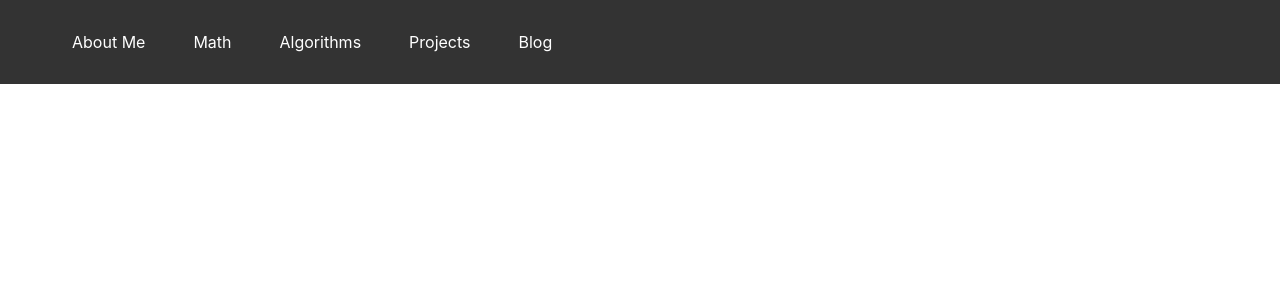
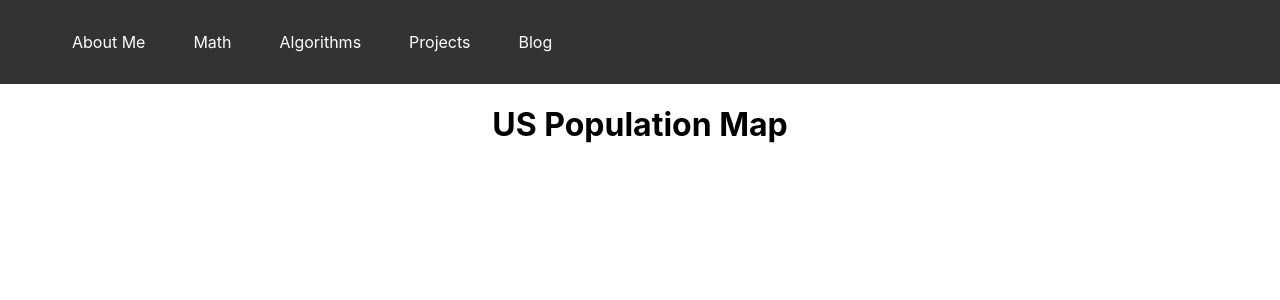
Before and after one commit to RichardZhang8020/my-simple-website, a React (Create React App) app: page /debugging in a window 1280 px wide. Shown: the top 300 px of the page. Built offline with nearby package versions, Linux system fonts and the light colour scheme.

Commit message:
add debugging component

```diff
--- a/package.json
+++ b/package.json
@@ -8,9 +8,11 @@
     "@testing-library/react": "^13.4.0",
     "@testing-library/user-event": "^13.5.0",
     "axios": "^1.7.2",
+    "bootstrap": "^5.3.3",
     "chart.js": "^4.4.3",
     "d3": "^7.9.0",
     "react": "^18.3.1",
+    "react-bootstrap": "^2.10.2",
     "react-chartjs-2": "^5.2.0",
     "react-dom": "^18.3.1",
     "react-router-dom": "^6.23.1",
--- a/src/App.js
+++ b/src/App.js
@@ -10,6 +10,7 @@ import Navbar from './components/Navbar';
 import Honesty from './pages/Blog/Honesty';
 import UsPopulation from './USPopulation';
 import StatePopulation from './StatePopulation';
+import Debugging from './Debugging';
 
 function App() {
   return (
@@ -25,6 +26,7 @@ function App() {
         <Route path="/blog/honesty" element={<Honesty />} />
         <Route path="/USPopulation" element={<UsPopulation />} />
         <Route path="/StatePopulation" element={<StatePopulation />} />
+        <Route path="/debugging" element={<Debugging />} />
       </Routes>
     </Router>
   );
--- /dev/null
+++ b/src/Debugging.jsx
@@ -0,0 +1,13 @@
+import React, { useState, useEffect } from 'react';
+
+function Debugging() {
+
+  return (
+    <div>
+      <h1>US Population Map</h1>
+      <svg width="900" height="600" />
+    </div>
+  );
+}
+
+export default Debugging;
--- a/src/pages/About.jsx
+++ b/src/pages/About.jsx
@@ -9,6 +9,7 @@ function AboutPage() {
       <h1>Engineer</h1>
       <Link to="/USPopulation">US Population</Link>
       <Link to="/StatePopulation">State Population</Link>
+      <Link to="/debugging">Debugging</Link>
     </div>
   );
 }
```
Also changed, not shown: 1 other file (tests, documents, lock files or other folders).
